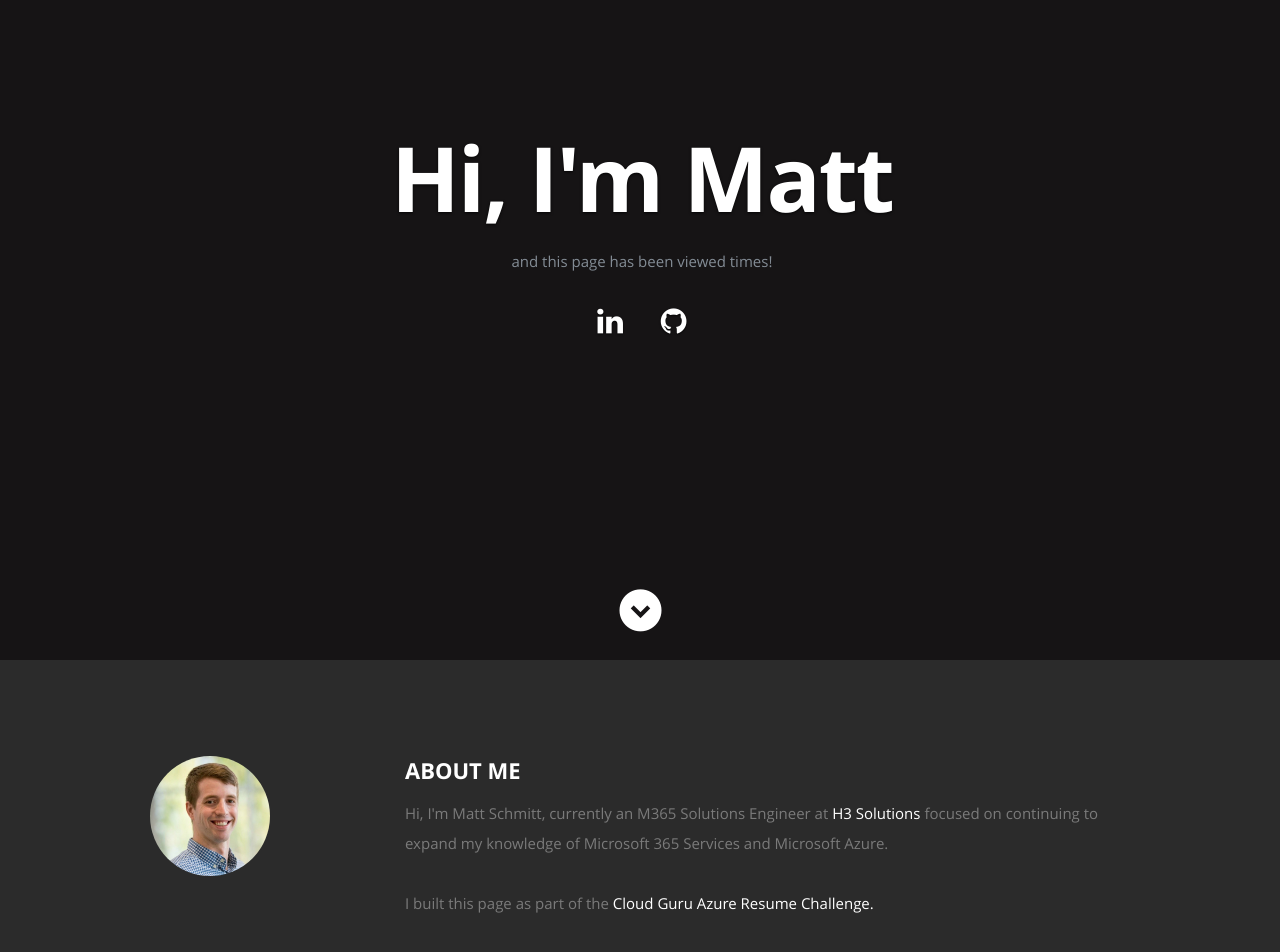
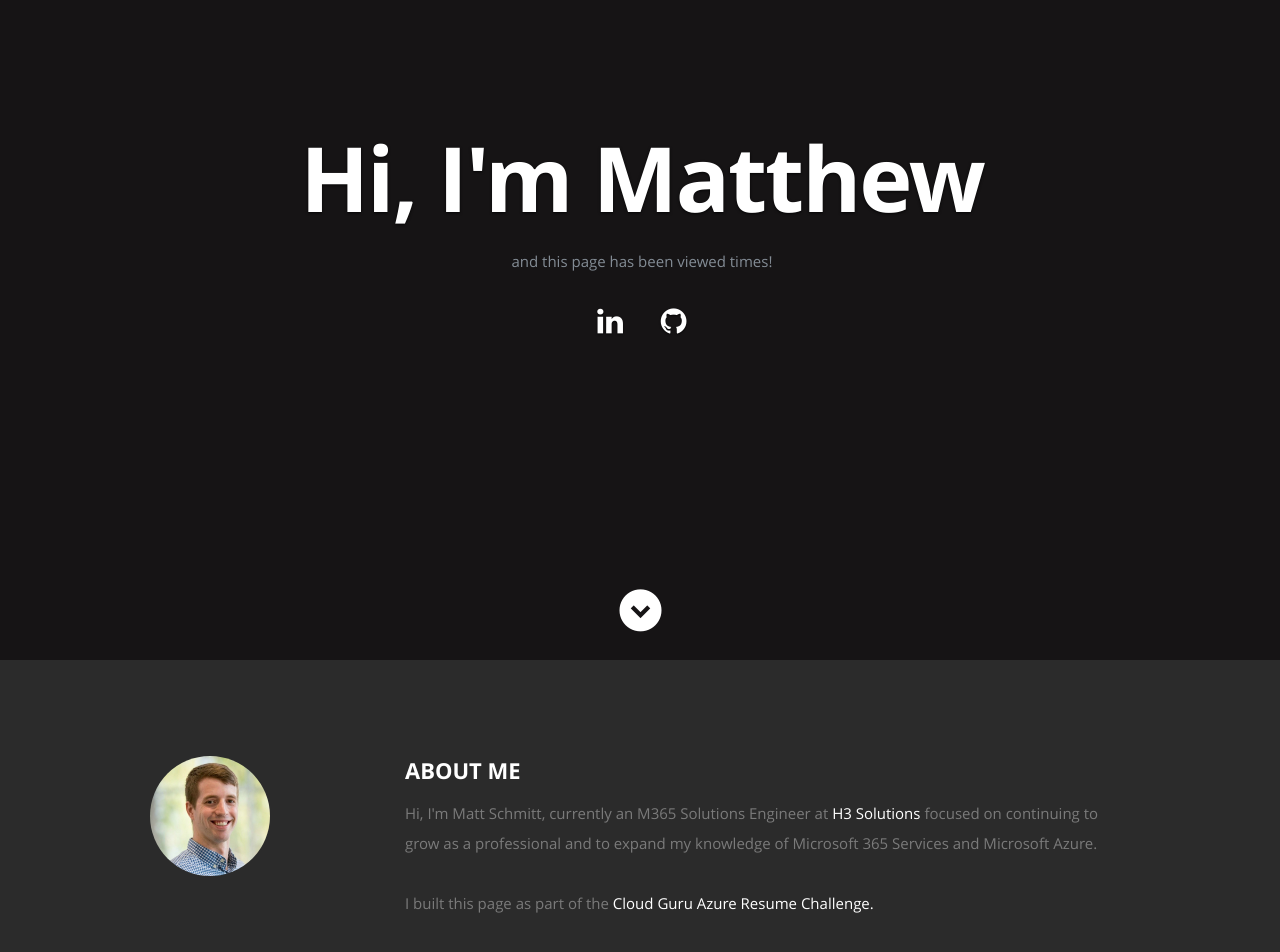
Before and after one commit to Schmitm3/Matt-Azure-Resume, a plain HTML site: page frontend/index.html in a window 1280 px wide. Shown: the part 140-1092 px from the top of the page. Drawn offline with nearby package versions, Linux system fonts and the light colour scheme; no server answers.

Commit message:
Updated HTML

```diff
--- a/frontend/index.html
+++ b/frontend/index.html
@@ -54,12 +54,12 @@
 
       <div class="row banner">
          <div class="banner-text">
-            <h1 class="responsive-headline">Hi, I'm Matt</h1>
+            <h1 class="responsive-headline">Hi, I'm Matthew</h1>
 
             <p>and this page has been viewed <a id="counter"></a> times! </p>
             <ul class="social">
                <li><a href="https://www.linkedin.com/in/matthew-schmitt-533664123/"><i class="fa fa-linkedin"></i></a></li>
-               <li><a href="https://github.com/Schmitm3/azure-resume"><i class="fa fa-github"></i></a></li>
+               <li><a href="https://github.com/Schmitm3/Matt-Azure-Resume"><i class="fa fa-github"></i></a></li>
             </ul>
          </div>
       </div>
@@ -87,7 +87,7 @@
 
             <h2>ABOUT ME</h2>
 
-            <p> Hi, I'm Matt Schmitt, <span>currently an M365 Solutions Engineer at <a href="https://www.h3s-inc.com">H3 Solutions</a></span> focused on continuing to expand my knowledge of Microsoft 365 Services and Microsoft Azure.
+            <p> Hi, I'm Matt Schmitt, <span>currently an M365 Solutions Engineer at <a href="https://www.h3s-inc.com">H3 Solutions</a></span> focused on continuing to grow as a professional and to expand my knowledge of Microsoft 365 Services and Microsoft Azure.
 
          </br>
       </br>
```
